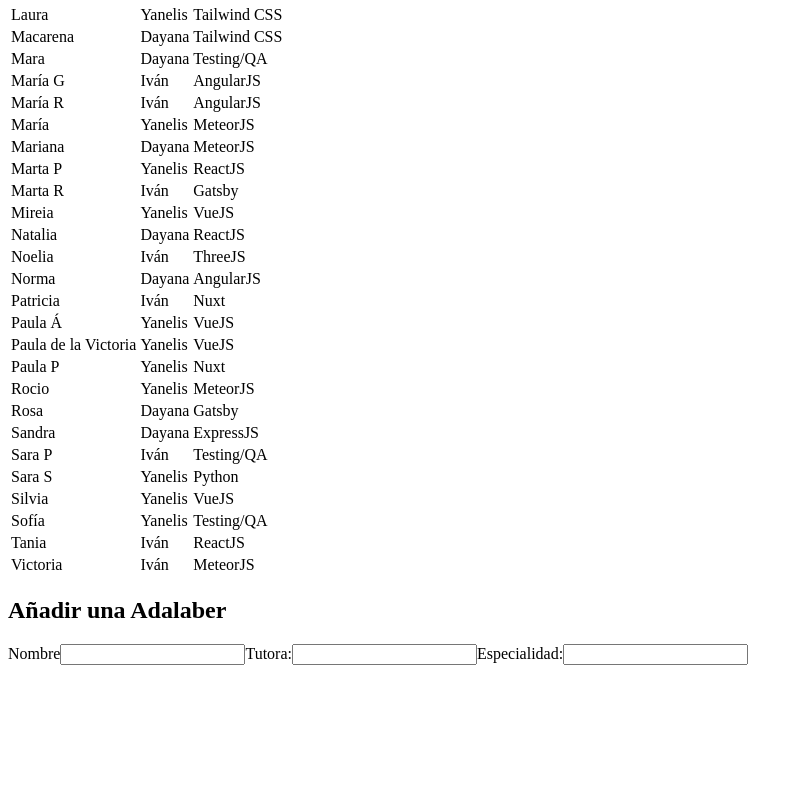
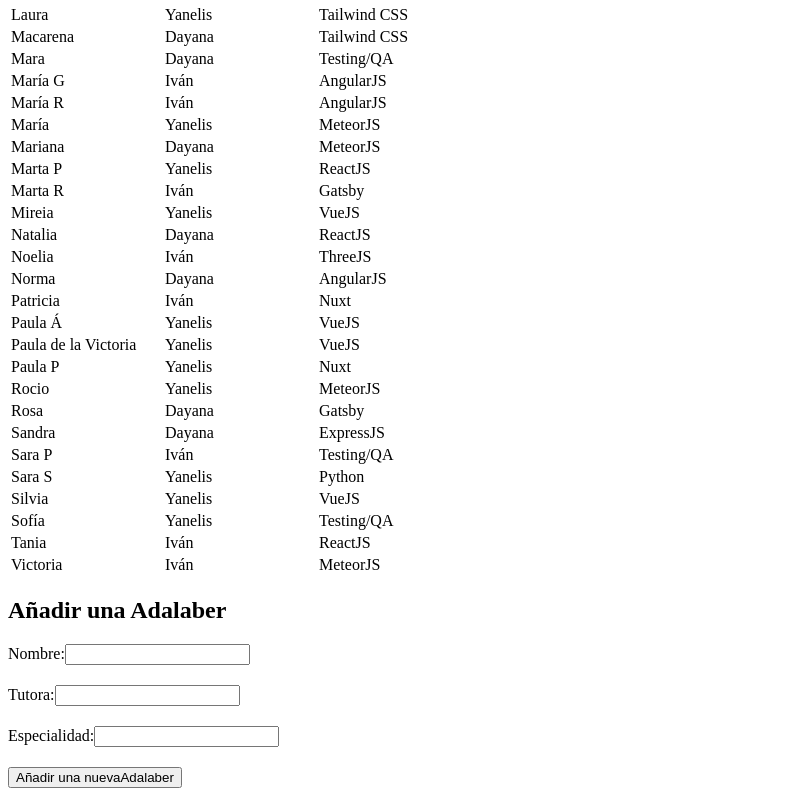
Before and after one commit to Adalab/modulo-3-evaluacion-intermedia-icoliz, a React (Create React App) app: page / in a window 1280 px wide. Shown: the part 429-1225 px from the top of the page, without its empty margins (0-803 px from the left). Before the commit the page ends 1102 px from the top, so only its background shows below. Built offline with nearby package versions, Linux system fonts and the light colour scheme.

Commit message:
add functionality to add students

```diff
--- a/src/components/App.js
+++ b/src/components/App.js
@@ -1,16 +1,53 @@
-// import { useEffect, useState } from 'react';
+import { useState } from 'react';
 import dataAPI from '../data/data.json';
 // import callToApi from '../services/api';
 // import ls from '../services/localStorage';
-// import '../styles/App.scss';
+import '../styles/App.scss';
 
 function App() {
-  const renderStudents = dataAPI.results.map((student) => {
+  // State variables
+  const [data, setData] = useState(dataAPI.results);
+  const [studentName, setStudentName] = useState('');
+  const [counselor, setCounselor] = useState('');
+  const [speciality, setSpeciality] = useState('');
+
+  // Handlers
+  const handleChangeName = (ev) => {
+    setStudentName(ev.currentTarget.value);
+  };
+  const handleChangeCounselor = (ev) => {
+    setCounselor(ev.currentTarget.value);
+  };
+  const handleChangeSpeciality = (ev) => {
+    setSpeciality(ev.currentTarget.value);
+  };
+
+  const handleAddAdalaber = (ev) => {
+    ev.preventDefault();
+
+    setData([
+      ...data,
+      {
+        id: '487132947328',
+        name: studentName,
+        counselor: counselor,
+        promo: 'O',
+        speciality: speciality,
+        social_networks: [{}],
+        teams: [{}],
+      },
+    ]);
+    setStudentName('');
+    setCounselor('');
+    setSpeciality('');
+  };
+
+  const renderStudents = data.map((student) => {
     return (
       <tr key={student.id}>
-        <td>{student.name}</td>
-        <td>{student.counselor}</td>
-        <td>{student.speciality}</td>
+        <td className="table__row--column">{student.name}</td>
+        <td className="table__row--column">{student.counselor}</td>
+        <td className="table__row--column">{student.speciality}</td>
       </tr>
     );
   });
@@ -25,28 +62,48 @@
           <table>
             <thead>
               <tr>
-                <th>Nombre</th>
-                <th>Tutora</th>
-                <th>Especialidad</th>
+                <th className="table__row--column">Nombre</th>
+                <th className="table__row--column">Tutora</th>
+                <th className="table__row--column">Especialidad</th>
               </tr>
             </thead>
             <tbody>{renderStudents}</tbody>
           </table>
         </section>
         <section>
+          <form onSubmit={(ev) => ev.preventDefault()}>
             <h2>Añadir una Adalaber</h2>
-          <label htmlFor="name">
-            Nombre
-            <input type="text" id="name" />
+            <label className="label" htmlFor="name">
+              Nombre:
+              <input
+                type="text"
+                id="name"
+                value={studentName}
+                onChange={handleChangeName}
+              />
             </label>
-          <label htmlFor="counselor">
+            <label className="label" htmlFor="counselor">
               Tutora:
-            <input type="text" id="counselor" />
+              <input
+                type="text"
+                id="counselor"
+                value={counselor}
+                onChange={handleChangeCounselor}
+              />
             </label>
-          <label htmlFor="speciality">
+            <label className="label" htmlFor="speciality">
               Especialidad:
-            <input type="text" id="speciality" />
+              <input
+                type="text"
+                id="speciality"
+                value={speciality}
+                onChange={handleChangeSpeciality}
+              />
             </label>
+            <button onClick={handleAddAdalaber}>
+              Añadir una nuevaAdalaber
+            </button>
+          </form>
         </section>
       </main>
     </div>
--- a/src/styles/App.scss
+++ b/src/styles/App.scss
@@ -4,3 +4,13 @@
 @import 'layout/header';
 @import 'layout/main';
 @import 'layout/footer';
+
+.label {
+  display: block;
+  width: 100%;
+  margin: 20px 0;
+}
+
+.table__row--column {
+  width: 150px;
+}
```
Lines whose indentation alone changed are shown as unchanged.
